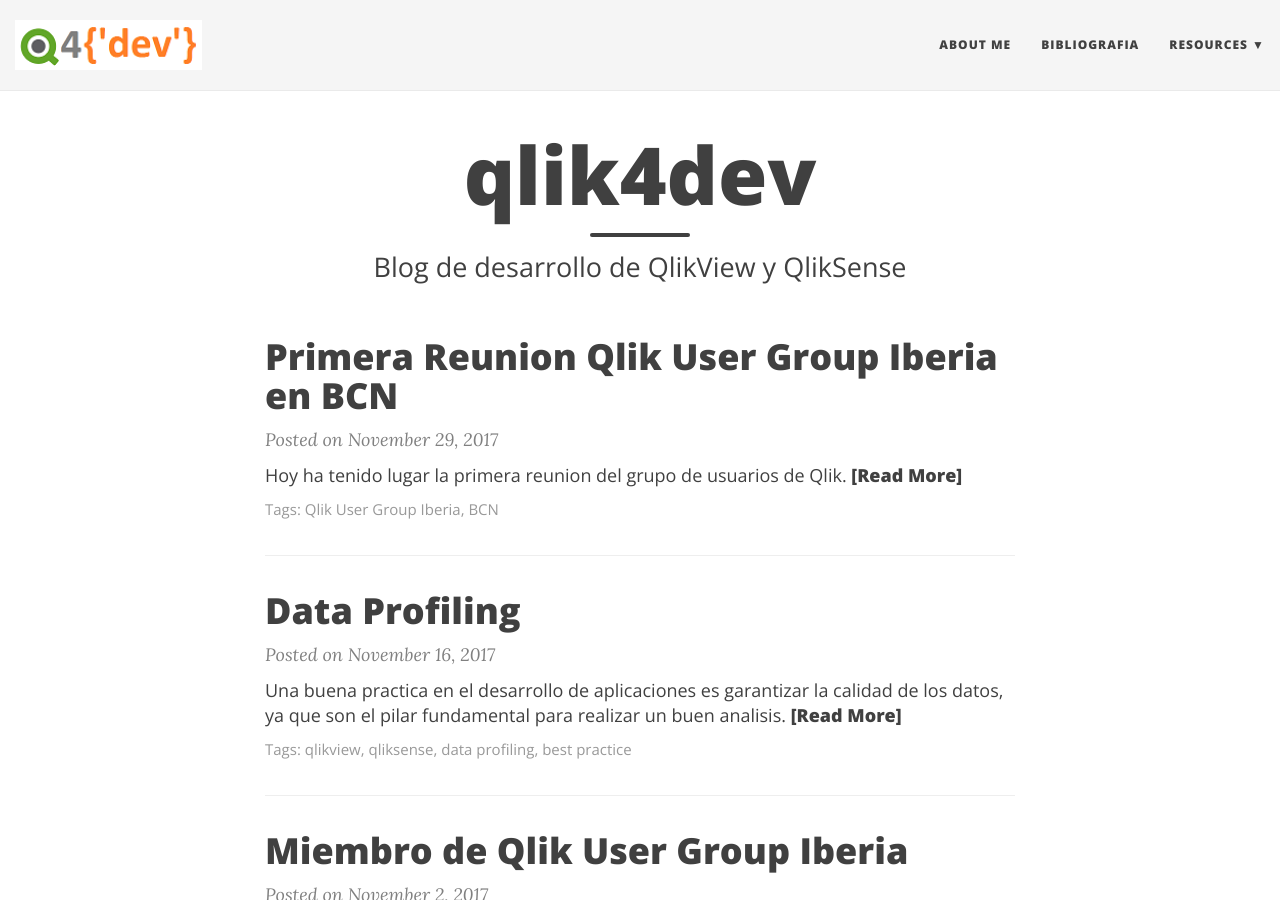
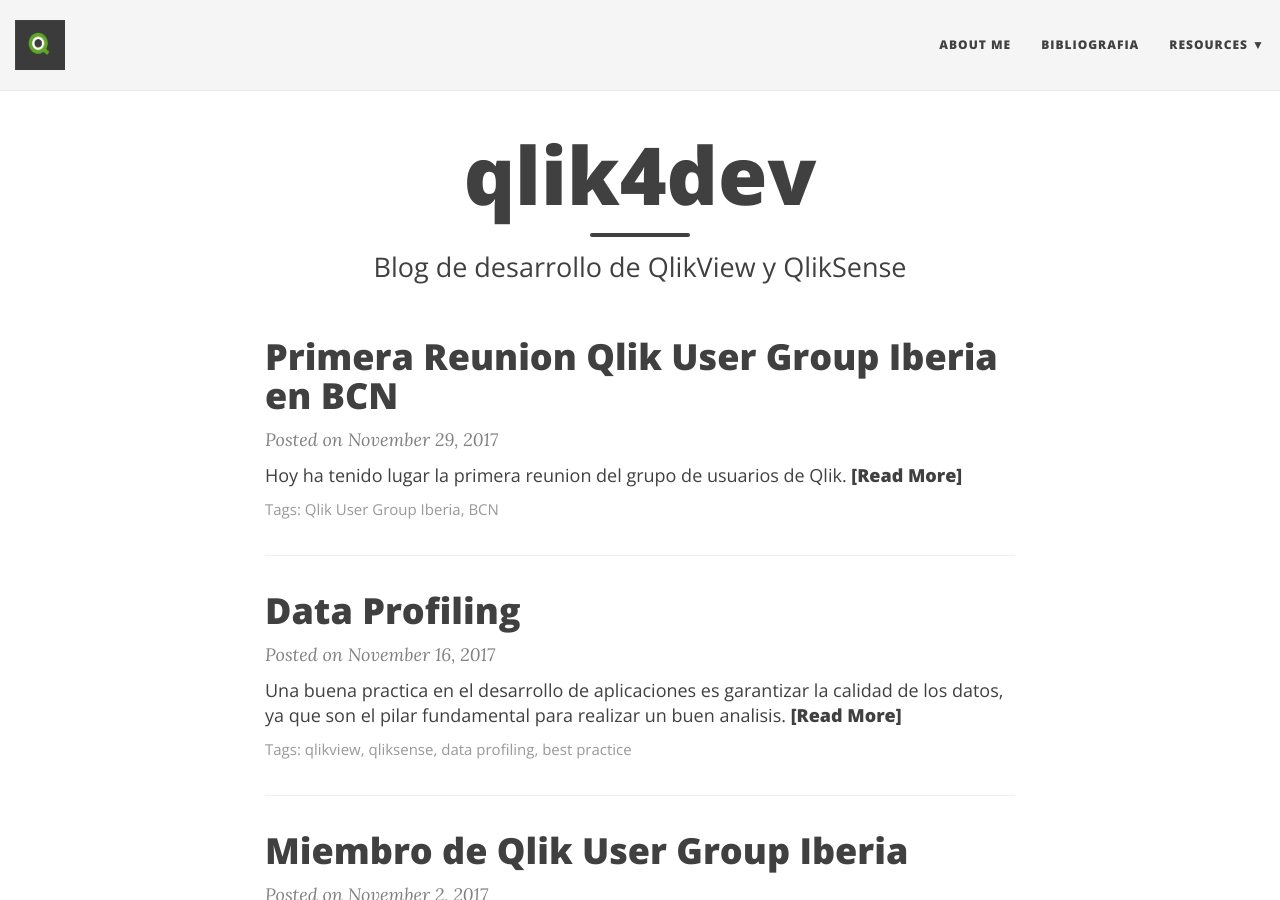
Before and after one commit to aguito/qlik4dev, a Jekyll site: the page built from index.html, in a window 1280 px wide and 900 px high. Built offline with Jekyll 4.4.1, drawn with Linux system fonts in a browser that asks for light colours; nearby versions of some CDN libraries; the list of posts is cut into pages by our own code.

Commit message:
Update config

```diff
--- a/_config.yml
+++ b/_config.yml
@@ -1,4 +1,6 @@
-Author: Rajesh Kumar# --- General options --- #
+Author: Rajesh Kumar
+
+# --- General options --- #
 
 # url is the full website URL
 # baseurl is the website's URL without the hostname
@@ -33,7 +35,7 @@
     - Qlik: "https://www.qlik.com/es-es"
 #   - Beautiful Jekyll: "http://deanattali.com/beautiful-jekyll/"
 #   - Learn markdown: "http://www.markdowntutorial.com/"
-    - GitHub Pages: "https://pages.github.com/"
+#    - GitHub Pages: "https://pages.github.com/"
 #  Author's home: "http://deanattali.com"
 
 # Image to show in the navigation bar - image must be a square (width = height)
@@ -42,7 +44,7 @@
 
 # If you want to have an image logo in the top-left corner instead of the title text,
 # then specify the following parameter
-title-img: "/img/Qlik4dev.png"
+title-img: "/img/avatar-icon.png"
 
 # --- Background colour/image options --- #
 
```
